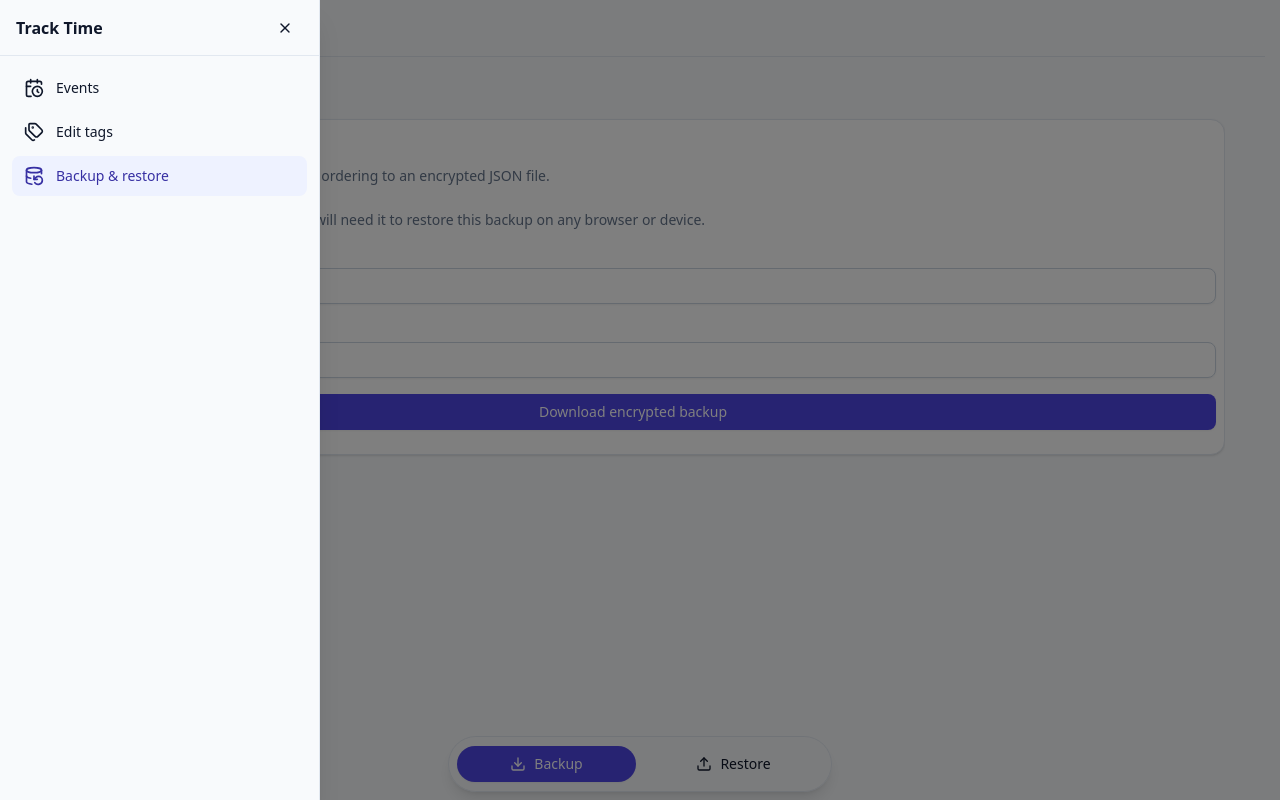
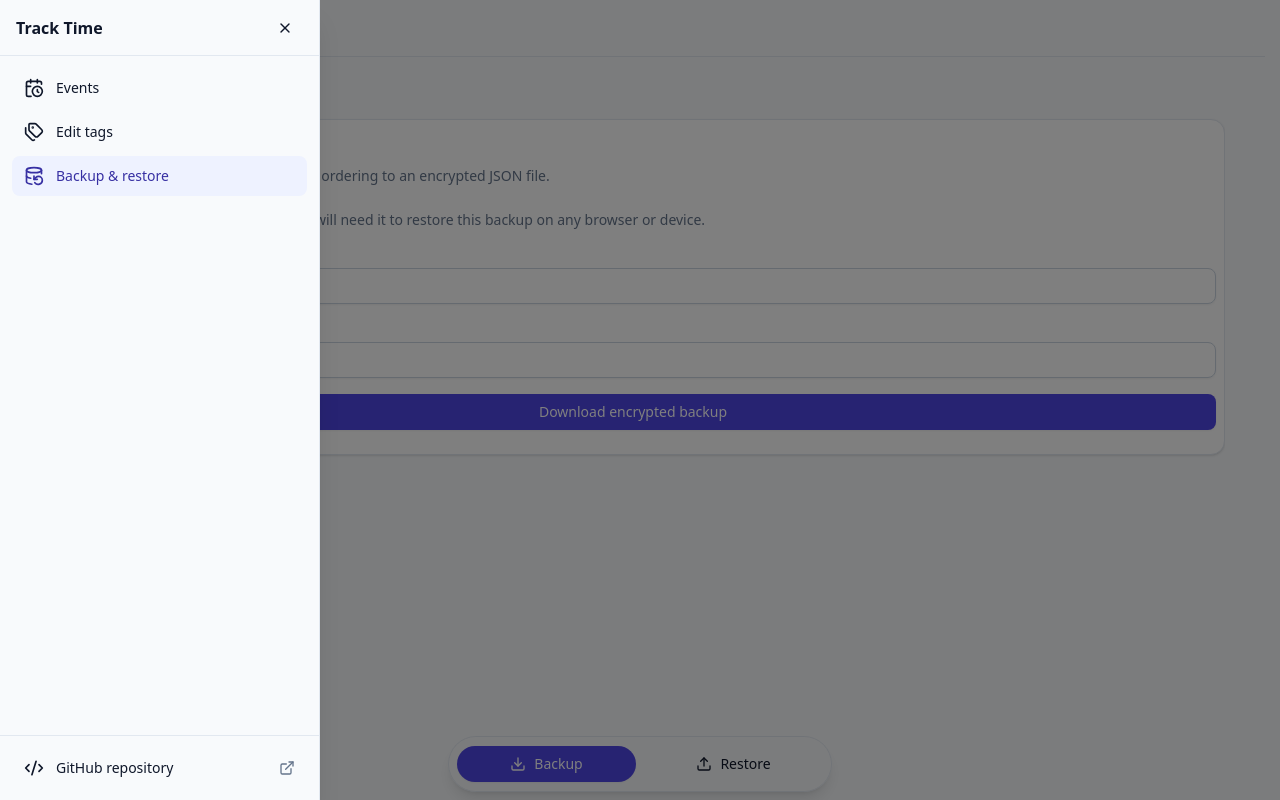
Before and after one commit to faizanbardai/track-time, a Next.js app: page /data in a window 1280 px wide. Both pictures are taken after a click on the button "Open navigation menu". Built offline with nearby package versions, Linux system fonts and the light colour scheme.

Commit message:
feat: add GitHub repository link to AppHeader component

```diff
--- a/src/components/Layout/AppHeader.tsx
+++ b/src/components/Layout/AppHeader.tsx
@@ -1,6 +1,14 @@
 'use client'
 
-import { CalendarClock, DatabaseBackup, Menu, Tags, X } from 'lucide-react'
+import {
+  CalendarClock,
+  Code2,
+  DatabaseBackup,
+  ExternalLink,
+  Menu,
+  Tags,
+  X,
+} from 'lucide-react'
 import { usePathname } from 'next/navigation'
 import { useEffect, useRef, useState } from 'react'
 import { Button } from '@/components/ui/button'
@@ -188,6 +196,21 @@ export const AppHeader = () => {
               )
             })}
           </nav>
+          <div className="mt-auto border-t p-3">
+            <a
+              href="https://github.com/faizanbardai/track-time"
+              target="_blank"
+              rel="noopener noreferrer"
+              className="flex items-center gap-3 rounded-md px-3 py-2.5 text-sm font-medium outline-none transition-colors hover:bg-accent hover:text-accent-foreground focus-visible:ring-2 focus-visible:ring-ring"
+            >
+              <Code2 aria-hidden="true" className="size-5" />
+              GitHub repository
+              <ExternalLink
+                aria-hidden="true"
+                className="ml-auto size-4 text-muted-foreground"
+              />
+            </a>
+          </div>
         </aside>
       </div>
     </>
```
